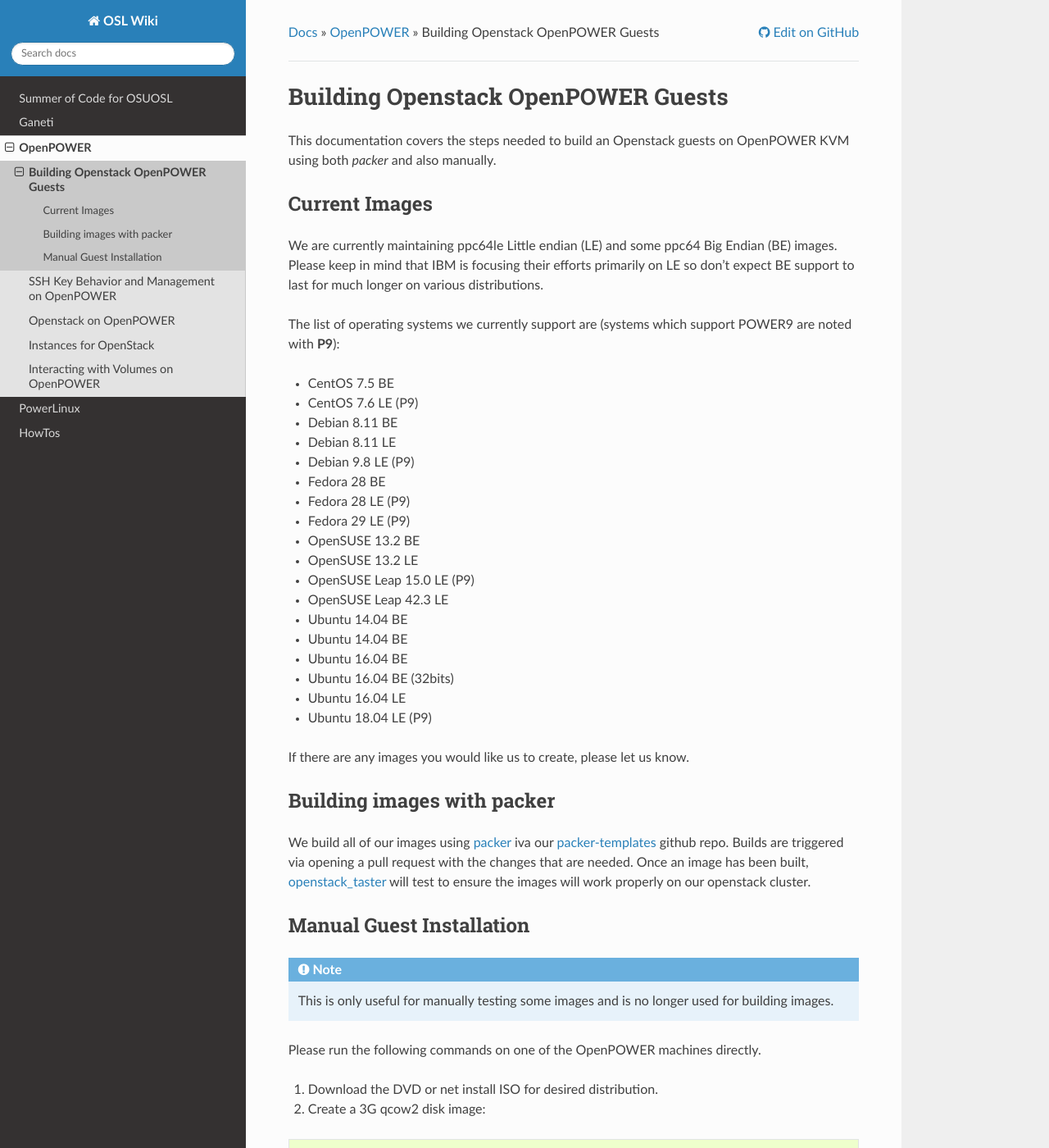
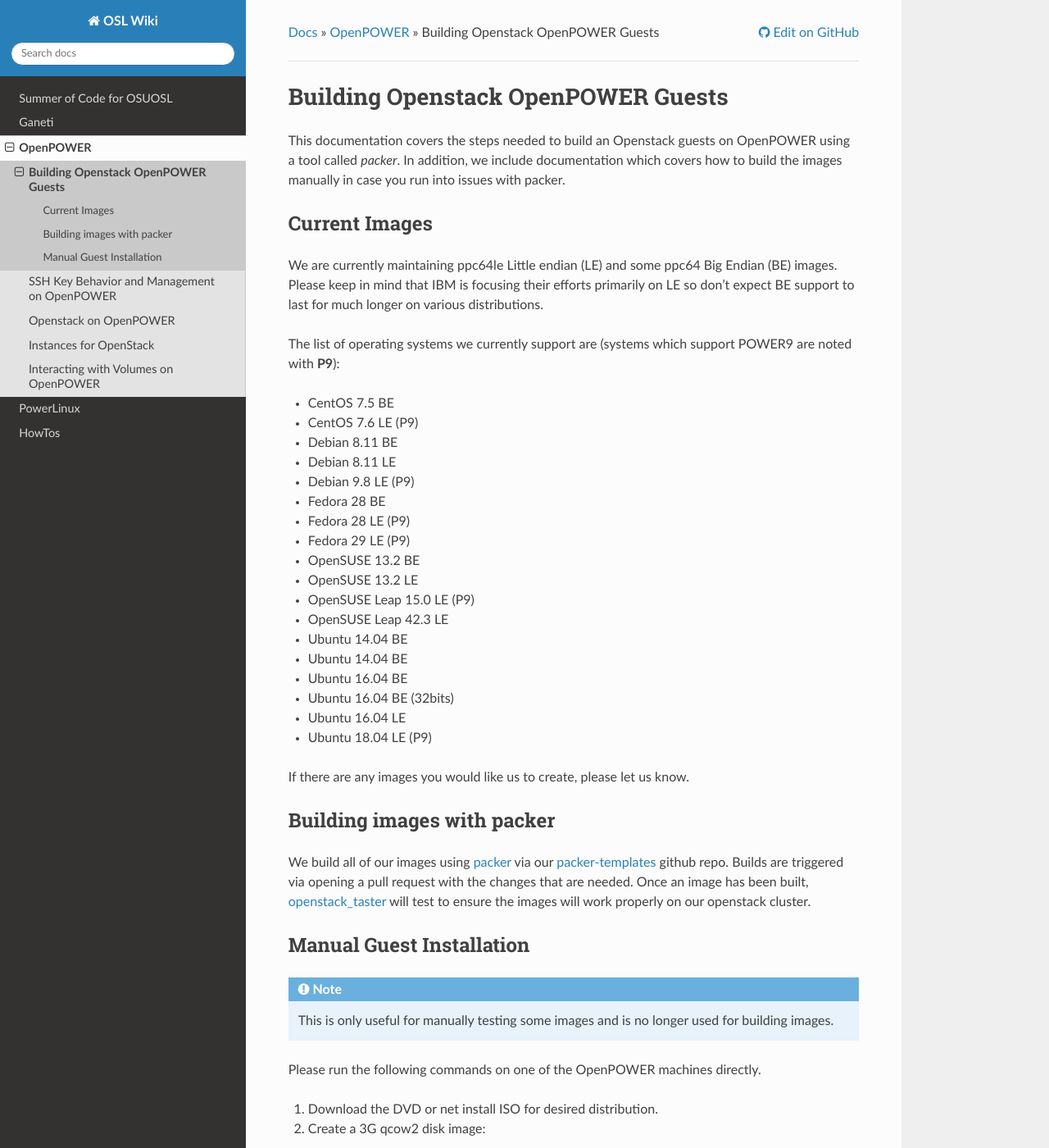
Before and after one commit to osuosl/wiki, a Sphinx documentation site: the page built from source/openpower/guests.rst, in a window 1280 px wide and 1400 px high. Shown: the whole window at 82% size. Built offline with Sphinx 7.4.7 and the Read the Docs theme 2.0.0, drawn with Linux system fonts in a browser that asks for light colours.

Commit message:
Fixes based on feedback

```diff
--- a/source/openpower/guests.rst
+++ b/source/openpower/guests.rst
@@ -3,8 +3,9 @@
 Building Openstack OpenPOWER Guests
 ===================================
 
-This documentation covers the steps needed to build an Openstack guests on OpenPOWER KVM using both `packer` and also
-manually.
+This documentation covers the steps needed to build an Openstack guests on OpenPOWER using a tool called `packer`. In
+addition, we include documentation which covers how to build the images manually in case you run into issues with
+packer.
 
 Current Images
 --------------
@@ -39,7 +40,7 @@
 Building images with packer
 ---------------------------
 
-We build all of our images using `packer`_ iva our `packer-templates`_ github repo. Builds are triggered via opening a
+We build all of our images using `packer`_ via our `packer-templates`_ github repo. Builds are triggered via opening a
 pull request with the changes that are needed. Once an image has been built, `openstack_taster`_ will test to ensure
 the images will work properly on our openstack cluster.
 
```
